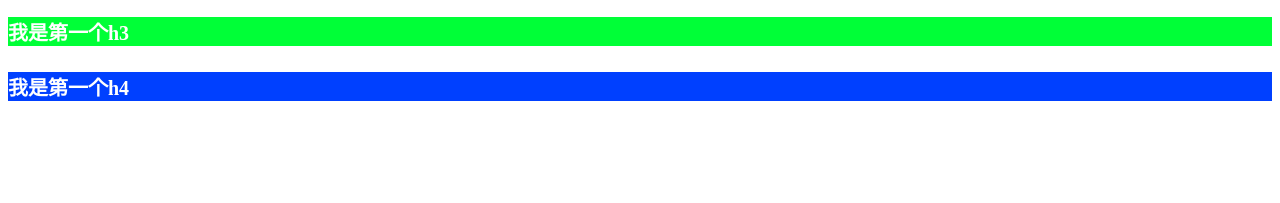
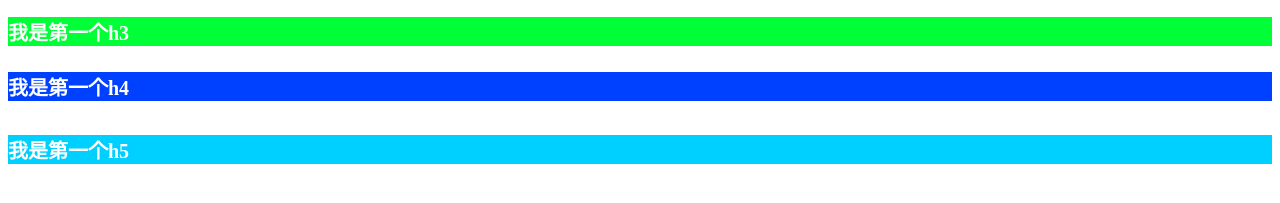
Before and after one commit to dkl0701/1030, a plain HTML site: page index.html in a window 1280 px wide. Shown: the part 121-324 px from the top of the page. Drawn offline with Linux system fonts and the light colour scheme.

Commit message:
'这是我第六次提交，创建了一个h5'

```diff
--- a/index.html
+++ b/index.html
@@ -12,5 +12,6 @@
     <h2>我是第一个h2</h2>
     <h3>我是第一个h3</h3>
     <h4>我是第一个h4</h4>
+    <h5>我是第一个h5</h5>
 </body>
 </html>
--- a/less/index.less
+++ b/less/index.less
@@ -13,3 +13,8 @@ h4{
     color: white;
     background-color: rgb(0, 64, 255);
 }
+h5{
+    font-size: 20px;
+    color: white;
+    background-color: rgb(0, 208, 255);
+}
```
Also changed, not shown: less/index.css.
